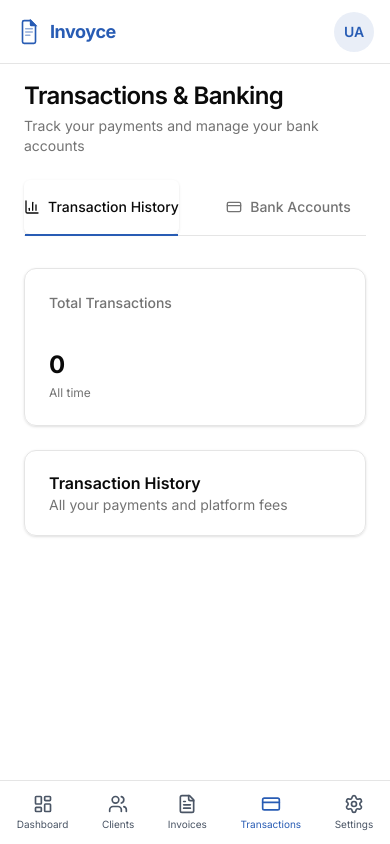
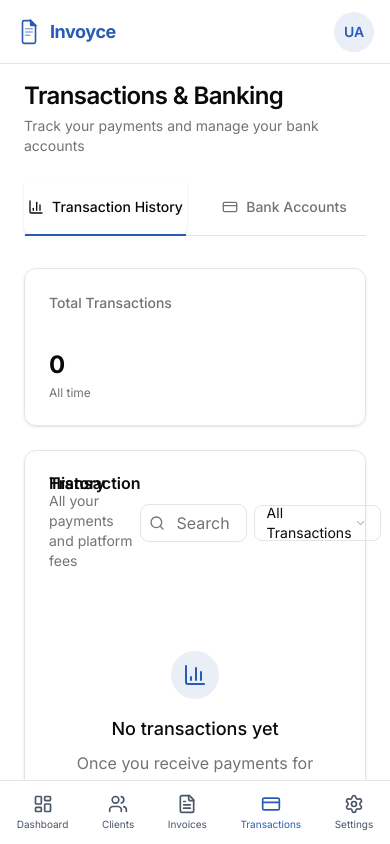
Before and after one commit to Uchenna99/Invoyce.pro-Clone, a React (Vite) app: page /dashboard/transactions in a window 390 px wide. Built offline with nearby package versions, Linux system fonts and the light colour scheme.

Commit message:
working on transactions section

```diff
--- a/src/Components/Dashboard/TransactionHistory.tsx
+++ b/src/Components/Dashboard/TransactionHistory.tsx
@@ -1,5 +1,7 @@
 import { useEffect, useState } from "react";
 import Loader from "../Loader";
+import { ChartColumn, Search } from "lucide-react";
+import TransactionsDropdownMenu from "./TransactionsDropdownMenu";
 
 
 const TransactionHistory = () => {
@@ -44,17 +46,51 @@ const TransactionHistory = () => {
             </div>
 
 
-            <div className="w-full flex flex-col border border-border rounded-xl px-6 py-5 shadow-sm">
+            <div className="w-full flex flex-col border border-border rounded-xl px-6 py-6 shadow-sm gap-6">
 
-                <div className="flex flex-col">
-                    <p className="text-text-black font-semibold">
-                        Transaction History
+                <div className="w-full flex justify-between">
+
+                    <div className="flex flex-col pt-2">
+                        <p className="text-text-black font-semibold mb-2 leading-0">
+                            Transaction History
+                        </p>
+                        <p className="text-sm text-text-gray">
+                            All your payments and platform fees
+                        </p>
+                    </div>
+
+                    <div className="flex items-center gap-2">
+
+                        <div className="h-9 w-full sm:w-60 relative flex items-center">
+                            <Search size={16} color="#737373" className="absolute left-2"/>
+                            <input type="text" placeholder="Search transactions..."
+                                className="w-full h-9 rounded-lg border-none pl-9 pr-4 md:text-sm text-[#0a0a0a] placeholder-[#737373] shadow-xs
+                                transition-all duration-300 outline outline-[#e5e5e5] focus:outline-[#285cb4] focus:ring-4 focus:ring-[#285cb4]/50"
+                            />
+                        </div>
+
+                        <TransactionsDropdownMenu/>
+
+                    </div>
+                </div>
+
+
+                <div className="w-full h-fit flex flex-col items-center justify-center py-14 px-4">
+                    <div className="w-12 h-12 rounded-full bg-[#285cb4]/10 flex items-center justify-center mb-4">
+
+                    <ChartColumn size={24} color="#285cb4" />
+                    </div>
+                    <p className="text-[#0a0a0a] text-lg font-medium mb-2">
+                        No transactions yet
                     </p>
-                    <p className="text-sm text-text-gray">
-                        All your payments and platform fees
+                    <p className="text-[#737373] text-center mb-4 w-100 max-w-full">
+                        Once you receive payments for your invoices, they'll appear here.
                     </p>
+
                 </div>
+
             </div>
+
 
         </div>
     </>
--- /dev/null
+++ b/src/Components/Dashboard/TransactionsDropdownMenu.tsx
@@ -0,0 +1,46 @@
+import { Check, ChevronDown } from "lucide-react";
+import { useState } from "react";
+import { motion } from "framer-motion";
+
+
+const TransactionsDropdownMenu = () => {
+    const [selected, setSelected] = useState('All Transactions');
+    const [active, setActive] = useState(false);
+    const options = ['All Transactions', 'Payments', 'Platform Fees']
+
+  return (
+    <>
+        <div className="w-45 h-9 rounded-lg border border-border flex items-center justify-between px-3 cursor-default relative"
+            onClick={()=> setActive(!active)}>
+
+            <p className="text-sm text-text-black">
+                {selected}
+            </p>
+            <ChevronDown size={16} color="#b9b9b9"/>
+
+            <motion.div className="w-full rounded-lg bg-white border border-border flex flex-col absolute top-10 left-0 z-10 p-1"
+                initial={{opacity:0, y:-10, pointerEvents:'none'}} animate={active? {opacity:1, y:0, pointerEvents:'auto'}:{}}
+                transition={{duration:0.2, ease:'easeInOut'}} >
+
+                {
+                    options.map((option, index)=>(
+                        <div className="w-full h-8 rounded-md flex items-center justify-between px-2 hover:bg-accent
+                            transition-all duration-200"
+                            onClick={()=> selected !== option? setSelected(option) : null} key={index}>
+                            <p className="text-sm text-text-black">
+                                {option}
+                            </p>
+                            { selected === option && <Check size={16} color="#737373"/> }
+
+                        </div>
+                    ))
+                }
+
+            </motion.div>
+
+        </div>
+    </>
+  )
+}
+
+export default TransactionsDropdownMenu;
--- a/src/Pages/UserTransactionsPage.tsx
+++ b/src/Pages/UserTransactionsPage.tsx
@@ -8,7 +8,7 @@ const UserTransactionsPage = () => {
 
   return (
     <>
-      <div className="w-full h-fit flex flex-col max-lg:pb-20 py-4 gap-6 ">
+      <div className="w-full h-fit flex flex-col max-lg:pb-20 py-4 gap-6">
 
         <div className="flex flex-col">
           <h2 className="text-[#0a0a0a] text-2xl font-semibold tracking-tight mb-1">
@@ -20,7 +20,7 @@ const UserTransactionsPage = () => {
         </div>
 
 
-        <div className="w-full h-14 flex gap-8 border-b border-border pb-[1px] mb-2">
+        <div className="w-full h-14 flex gap-4 md:gap-8 border-b border-border pb-[1px] mb-2">
 
           <div className={`flex-1 flex items-center justify-center gap-2 rounded-md relative z-20 transition-all duration-300 cursor-default
             ${active === 1? 'shadow-sm shadow-shadow text-text-black' : 'text-text-gray hover:text-text-black'}`}
```
